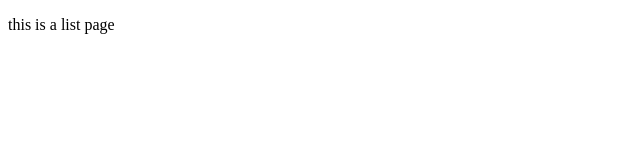
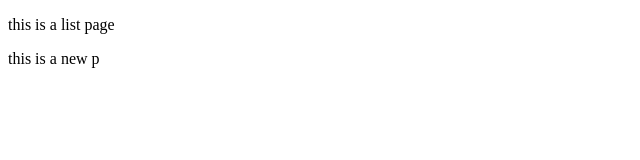
Before and after one commit to Cnax/git-test, a plain HTML site: page list.html in a window 1280 px wide. Shown: the full height of the page, 0-640 px from the left. Drawn offline with Linux system fonts and the light colour scheme.

Commit message:
modify list.html

```diff
--- a/list.html
+++ b/list.html
@@ -6,5 +6,6 @@
 </head>
 <body>
   <p>this is a list page</p>
+  <p>this is a new p</p>
 </body>
 </html>
```
